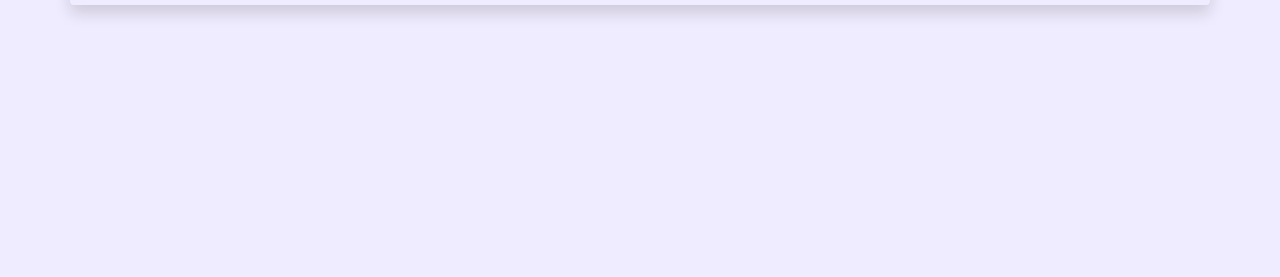
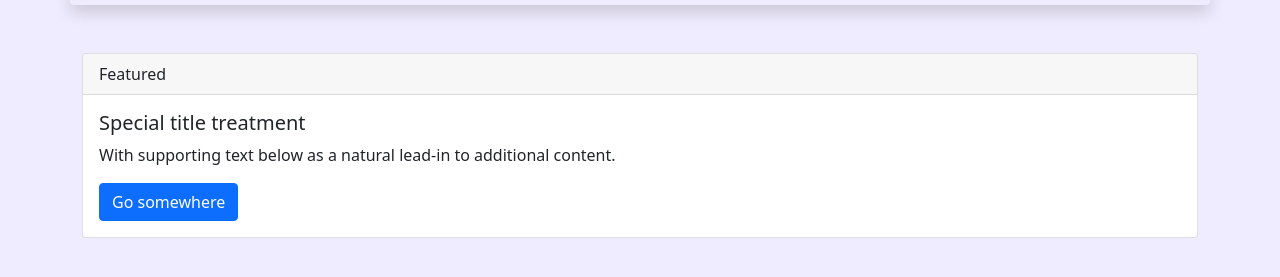
Before and after one commit to abdalrhmanhasan/Social-media-site, a website: page HTML/index.html in a window 1280 px wide. Shown: the part 65-342 px from the top of the page. Drawn offline with nearby package versions, Linux system fonts and the light colour scheme.

Commit message:
the post card was added

```diff
--- a/HTML/index.html
+++ b/HTML/index.html
@@ -53,6 +53,28 @@
     </div>
     <!-- //NAV BAR// -->
 
+    <!-- CONTENT -->
+    <div class="container mt-5">
+      <!-- posts -->
+      <div id="posts">
+
+        <!-- post -->
+        <div class="card">
+          <div class="card-header">Featured</div>
+          <div class="card-body">
+            <h5 class="card-title">Special title treatment</h5>
+            <p class="card-text">
+              With supporting text below as a natural lead-in to additional
+              content.
+            </p>
+            <a href="#" class="btn btn-primary">Go somewhere</a>
+          </div>
+        </div>
+        <!-- //post //-->
+      </div>
+      <!-- //posts// -->
+    </div>
+    <!-- //CONTENT// -->
 
     <script src="/node_modules/axios/dist/axios.js"></script>
     <script type="module" src="/JS/script.js"></script>
```
